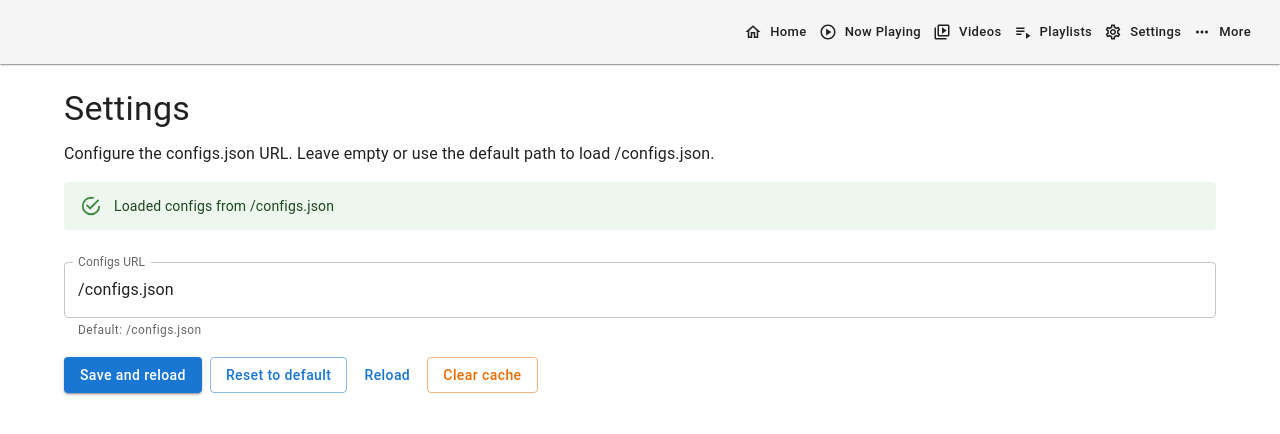
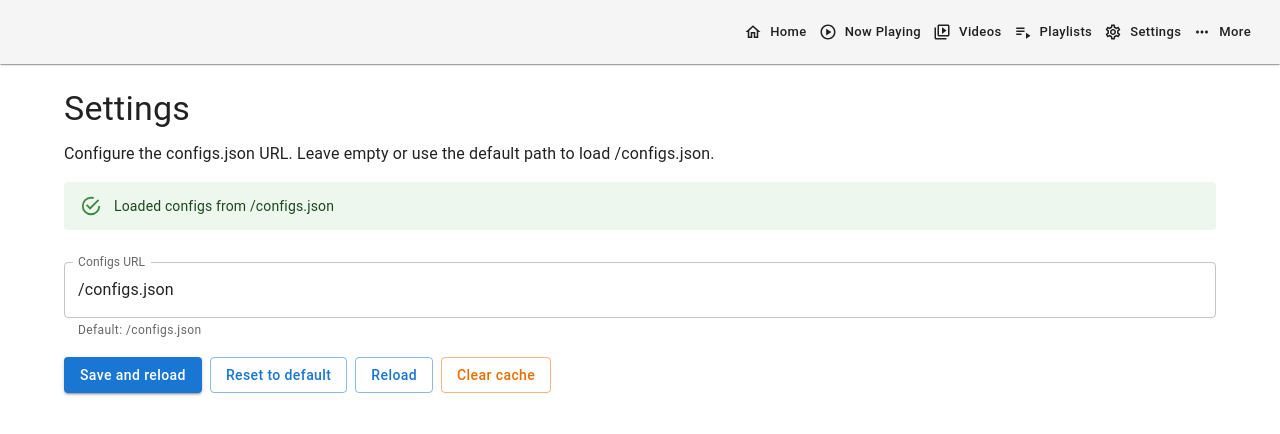
Before and after one commit to mengtaoxin/tdvideo, a React (Vite) app: page /settings in a window 1280 px wide. Shown: the top 434 px of the page. Built offline with nearby package versions, Linux system fonts and the light colour scheme.

Commit message:
style(settings): change reload button variant to outlined

```diff
--- a/src/routes/settings.tsx
+++ b/src/routes/settings.tsx
@@ -110,7 +110,7 @@ function SettingsPage() {
           >
             {t("settings.reset")}
           </Button>
-          <Button type="button" variant="text" disabled={saving} onClick={() => void reload()}>
+          <Button type="button" variant="outlined" disabled={saving} onClick={() => void reload()}>
             {t("settings.reload")}
           </Button>
           <Button
```
